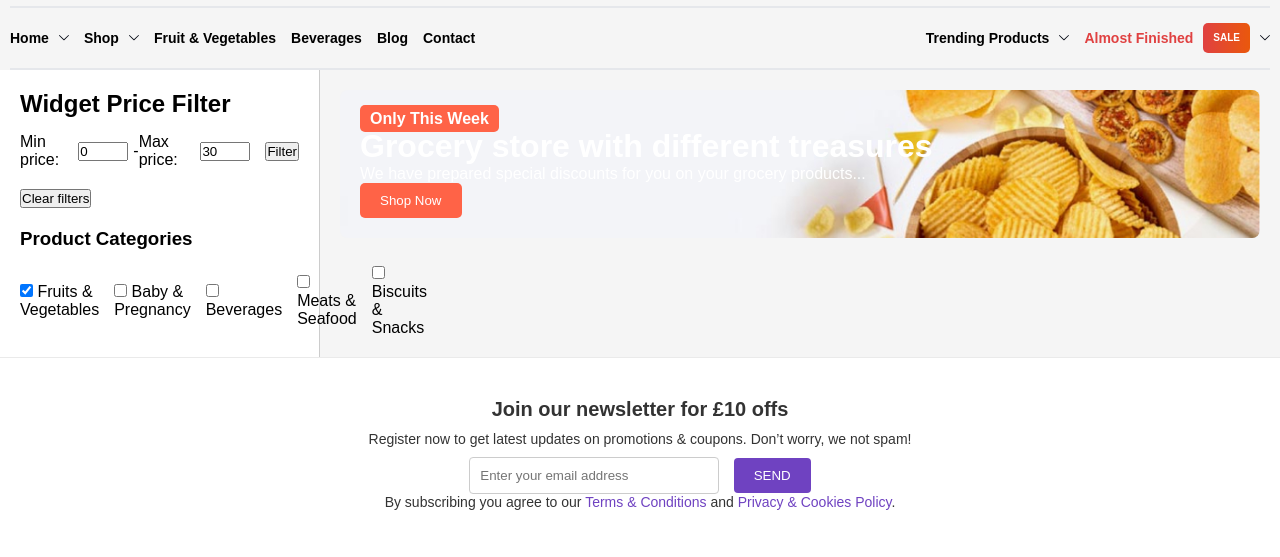
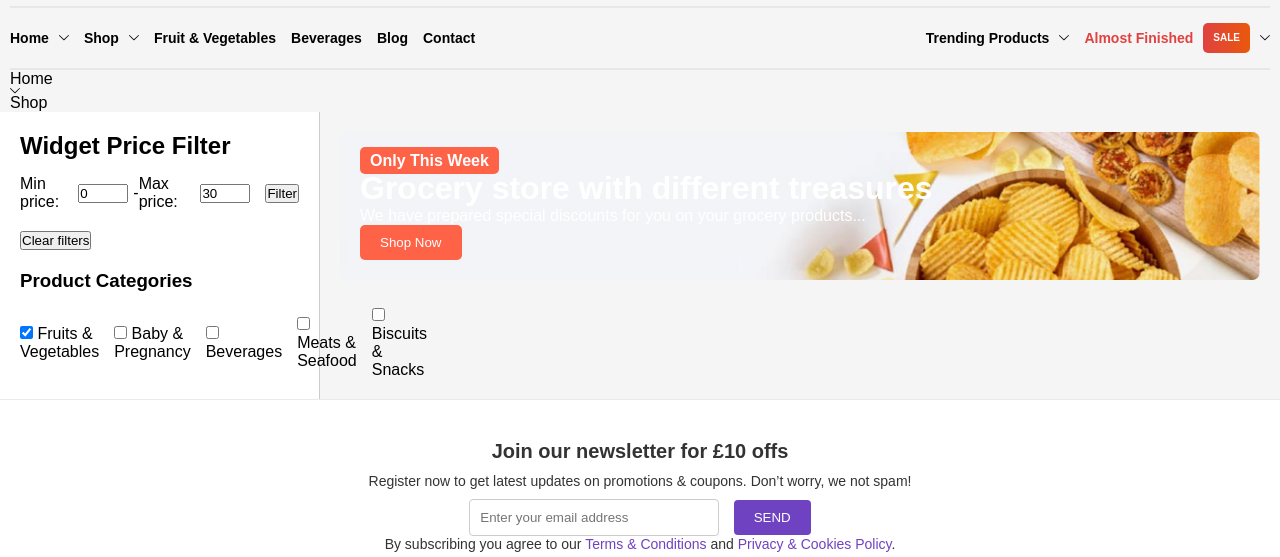
Before and after one commit to Ashy-21/Grogin, a plain HTML site: page index.html in a window 1280 px wide. Shown: the part 127-684 px from the top of the page. Drawn offline with Linux system fonts and the light colour scheme.

Commit message:
Header Added

```diff
--- a/index.html
+++ b/index.html
@@ -72,6 +72,11 @@
             </li>
           </ul>
         </nav>
+      </div>
+      <div class="box-four">
+        <span>Home</span>
+        <img src="./components/icons/list-icon.svg" />
+        <span>Shop</span>
       </div>
     </header>
 
```
